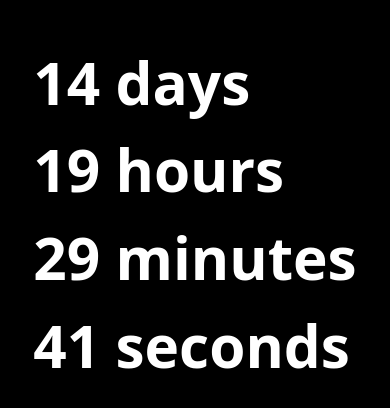
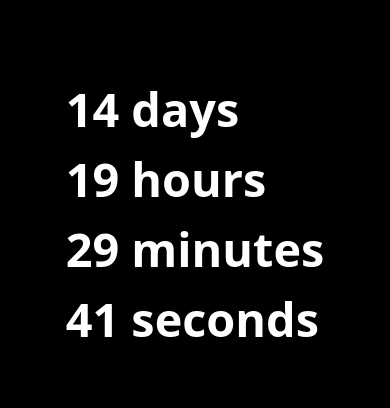
Before and after one commit to evgenyzaostrovsky/countdownforagnes, a React (Vite) app: page / in a window 390 px wide. Shown: the part 208-616 px from the top of the page. Built offline with nearby package versions, Linux system fonts and the light colour scheme.

Commit message:
added icons5

```diff
--- a/src/App.css
+++ b/src/App.css
@@ -21,7 +21,7 @@ body {
   background-color: black;
   color: white;
   font-weight: bold;
-  font-size: clamp(24px, 15vw, 100px); /* масштабируемый, но с границами */
+  font-size: clamp(24px, 12vw, 100px); /* масштабируемый, но с границами */
   text-align: center;
   margin: 0;
   padding: 0;
```
